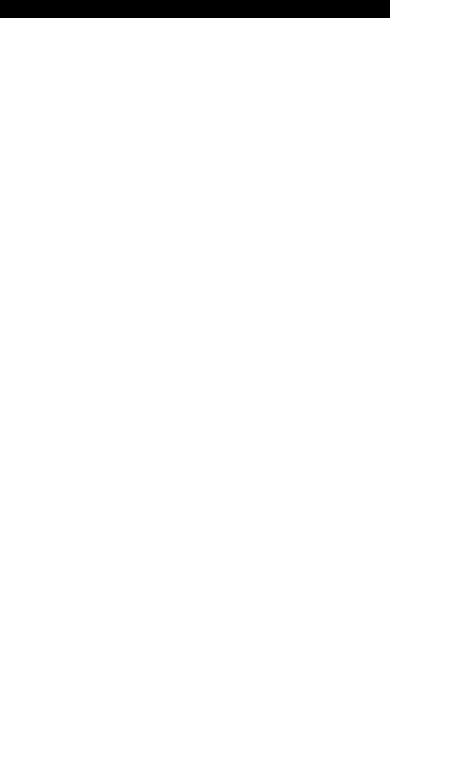
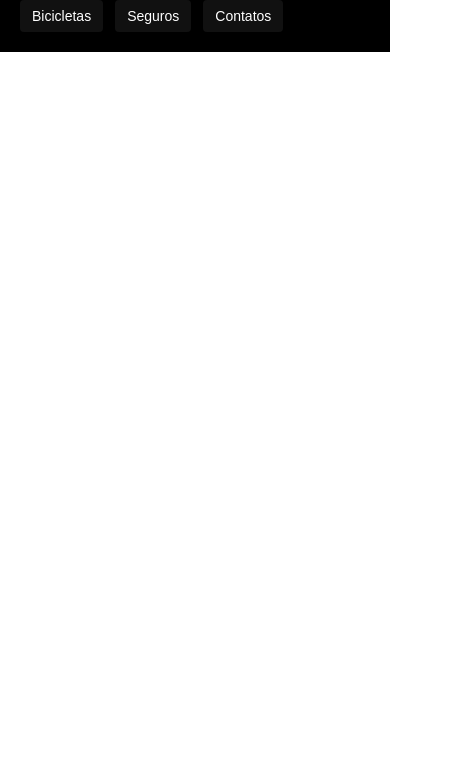
Before and after one commit to nicolas-v-ruiz/bikcraft, a plain HTML site: page index.html in a window 390 px wide. Shown: the part 76-844 px from the top of the page, 465 px wide, since content can reach past the window. Drawn offline with Linux system fonts and the light colour scheme.

Commit message:
header e menu

```diff
--- a/css/style.css
+++ b/css/style.css
@@ -19,6 +19,8 @@ a {
 
 .header {
   display: flex;
+  flex-wrap: wrap;
+  gap: 20px;
   justify-content: space-between;
   align-items: center;
   box-sizing: border-box;
@@ -30,12 +32,61 @@ a {
 
 .header-menu {
   display: flex;
+  flex-wrap: wrap;
   gap: 40px;
 }
 
 .header-menu a {
   color: #ffffff;
-  display: inline-block ;
+  display: inline-block;
   padding: 16px 0px;
   font-size: 1.2rem;
+  position: relative;
 }
+
+.header-menu a::after {
+  content: "";
+  display: block;
+  height: 2px;
+  width: 0px;
+  background: #ffffff;
+  margin-top: 4px;
+  transition: 0.3s;
+  position: absolute;
+}
+
+.header-menu a:hover:after {
+  width: 100%;
+}
+
+/* responsivo */
+
+@media (max-width: 800px) {
+  .header-menu {
+    gap: 20px;
+  }
+
+  .header-menu a {
+    background: #111111;
+    padding: 12px 16px;
+    border-radius: 4px;
+  }
+
+  .header-menu a:hover {
+    background: #2e2e2e;
+  }
+
+  .header a:after {
+    display: none;
+  }
+}
+
+@media (max-width: 600px) {
+  .header-menu {
+    gap: 12px;
+  }
+  .header-menu a {
+    padding: 8px 12px;
+    font-size: 14px;
+  }
+}
--- a/index.html
+++ b/index.html
@@ -10,6 +10,7 @@
   <link rel="stylesheet" href="./css/style.css">
 </head>
 
+<body>
   <header class="header-bg">
     <div class="header">
       <a href="./">
@@ -25,9 +26,7 @@
     </div>
 
   </header>
-
-<body>
-
 </body>
 
+
 </html>
```
Lines whose indentation alone changed are shown as unchanged.
